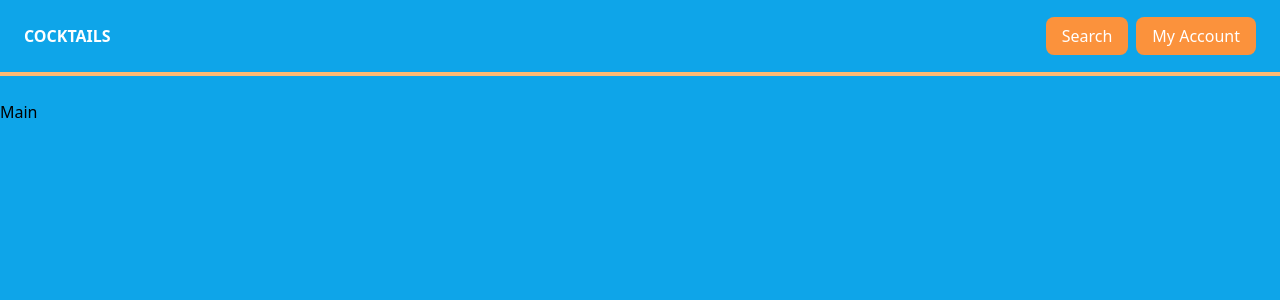
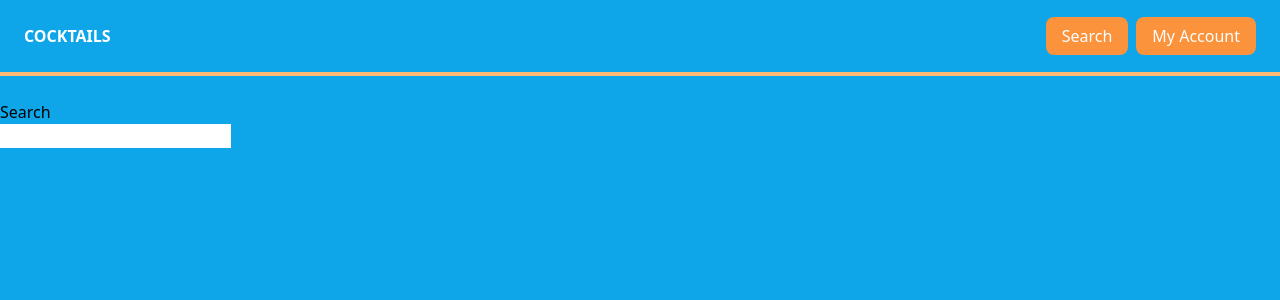
Before and after one commit to wanwari/cocktails, a React (Create React App) app: page / in a window 1280 px wide. Shown: the top 300 px of the page. Built offline with nearby package versions, Linux system fonts and the light colour scheme; no server answers.

Commit message:
[feat]: create Search component and make calls to API

```diff
--- /dev/null
+++ b/src/components/SearchForm.tsx
@@ -0,0 +1,34 @@
+import { useState } from "react";
+
+const SearchForm = () => {
+	const [searchBarText, setSearchBarText] = useState("");
+
+	const searchAPI = async (event: any) => {
+		if (event) event.preventDefault();
+
+		fetch(
+			"https://www.thecocktaildb.com/api/json/v1/1/search.php?s=" +
+				searchBarText
+		)
+			.then((response) => response.json())
+			.then((data) => {
+				console.log(data);
+			});
+	};
+
+	return (
+		<div>
+			<h1>Search</h1>
+
+			<form onSubmit={(event) => searchAPI(event)}>
+				<input
+					type="text"
+					value={searchBarText}
+					onChange={(event) => setSearchBarText(event?.target.value)}
+				/>
+			</form>
+		</div>
+	);
+};
+
+export default SearchForm;
--- a/src/pages/Main.tsx
+++ b/src/pages/Main.tsx
@@ -1,10 +1,11 @@
 import Header from "../components/Header";
+import SearchForm from "../components/SearchForm";
 
 const Main = () => {
 	return (
 		<div className="container mx-auto">
 			<Header />
-			<h1>Main</h1>
+			<SearchForm />
 		</div>
 	);
 };
```
